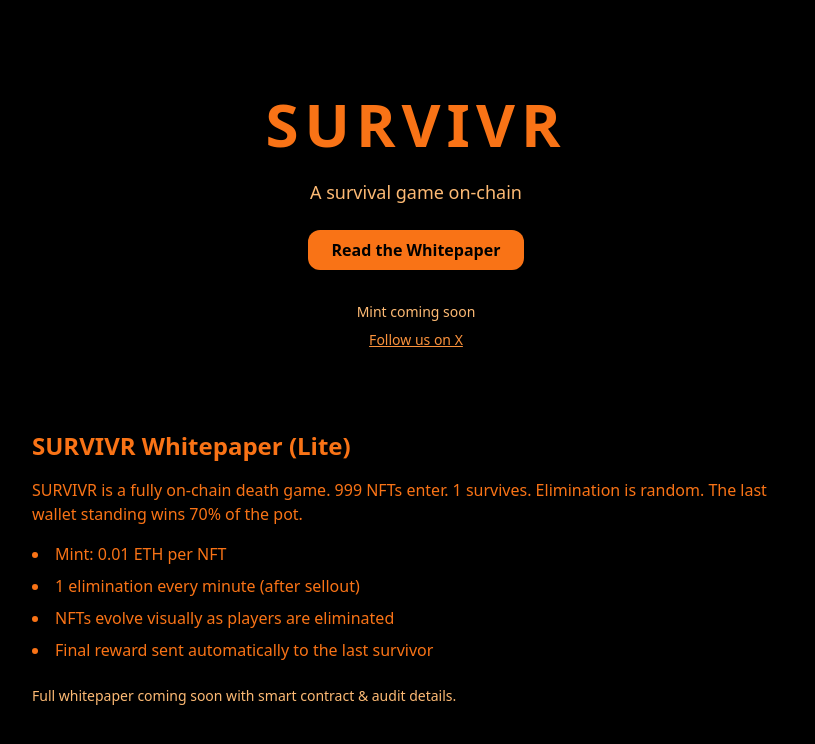
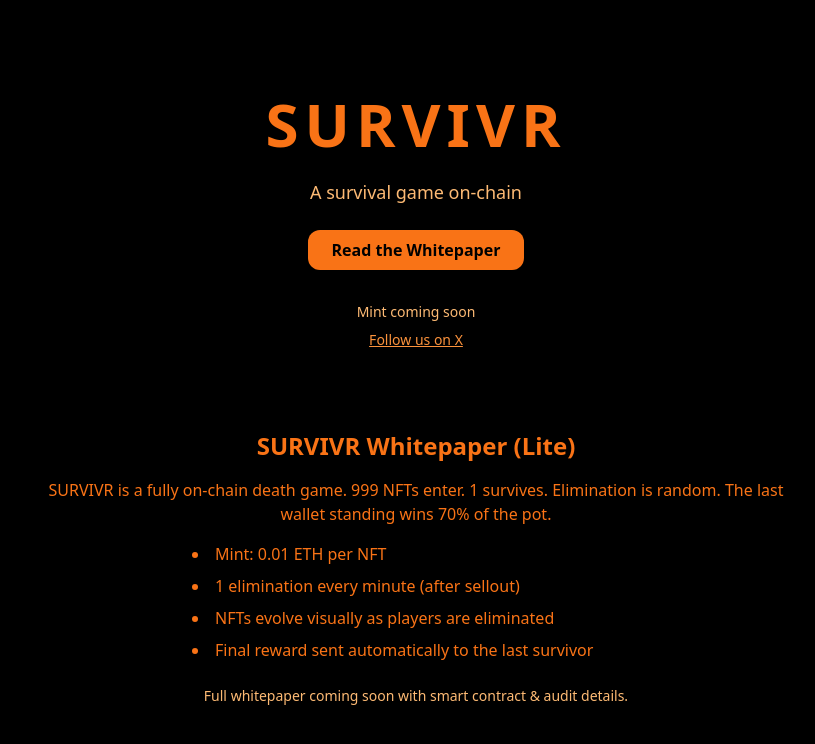
Before and after one commit to SurvivrDev/survivr-no-image, a Next.js app: page / in a window 1280 px wide. Shown: the top 744 px of the page, without its empty margins (224-1039 px from the left). Built offline with nearby package versions, Linux system fonts and the light colour scheme.

Commit message:
Update index.js

```diff
--- a/pages/index.js
+++ b/pages/index.js
@@ -1,6 +1,6 @@
 export default function Home() {
   return (
-    <div className="min-h-screen bg-black text-orange-500 flex flex-col items-center justify-center px-4">
+    <div className="min-h-screen bg-black text-orange-500 flex flex-col items-center justify-center px-4 text-center">
       <h1 className="text-6xl font-extrabold tracking-widest mb-6">SURVIVR</h1>
       <p className="text-lg text-orange-300 mb-6">A survival game on-chain</p>
 
@@ -21,13 +21,13 @@ export default function Home() {
         Follow us on X
       </a>
 
-      <div id="whitepaper" className="mt-20 max-w-3xl text-left">
+      <div id="whitepaper" className="mt-20 max-w-3xl text-center">
         <h2 className="text-2xl font-bold mb-4">SURVIVR Whitepaper (Lite)</h2>
         <p className="mb-4">
           SURVIVR is a fully on-chain death game. 999 NFTs enter. 1 survives.
           Elimination is random. The last wallet standing wins 70% of the pot.
         </p>
-        <ul className="list-disc list-inside space-y-2">
+        <ul className="list-disc list-inside space-y-2 text-left mx-auto max-w-md">
           <li>Mint: 0.01 ETH per NFT</li>
           <li>1 elimination every minute (after sellout)</li>
           <li>NFTs evolve visually as players are eliminated</li>
```
